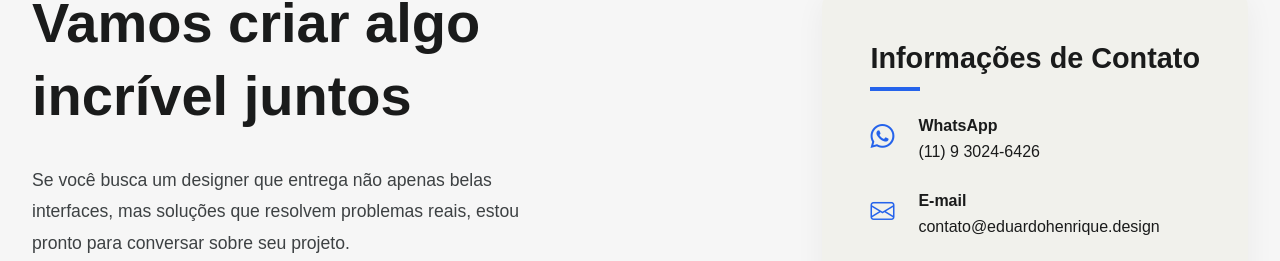
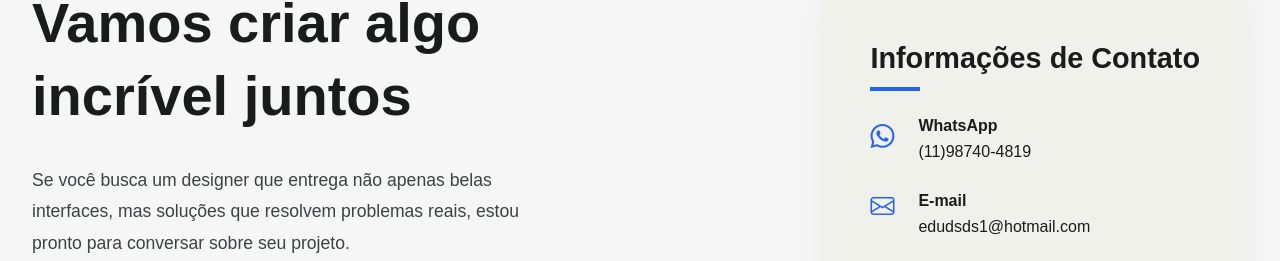
Before and after one commit to eduardohenrique123/Code, a plain HTML site: page MeuPortfolio-main/index.html in a window 1280 px wide. Shown: the part 7108-7369 px from the top of the page. Drawn offline with nearby package versions, Linux system fonts and the light colour scheme; a web font is replaced by a local one.

Commit message:
troquei os contatos

```diff
--- a/MeuPortfolio-main/index.html
+++ b/MeuPortfolio-main/index.html
@@ -574,7 +574,7 @@
                             <i class="bi bi-whatsapp"></i>
                             <div>
                                 <h4>WhatsApp</h4>
-                                <p><a href="https://wa.me/5511930246426">(11) 9 3024-6426</a></p>
+                                <p><a href="https://wa.me/5511930246426">(11)98740-4819</p>
                             </div>
                         </div>
 
@@ -582,7 +582,7 @@
                             <i class="bi bi-envelope"></i>
                             <div>
                                 <h4>E-mail</h4>
-                                <p><a href="mailto:contato@eduardohenrique.design">contato@eduardohenrique.design</a></p>
+                                <p><a href="mailto:contato@eduardohenrique.design">edudsds1@hotmail.com</a></p>
                             </div>
                         </div>
 
```
